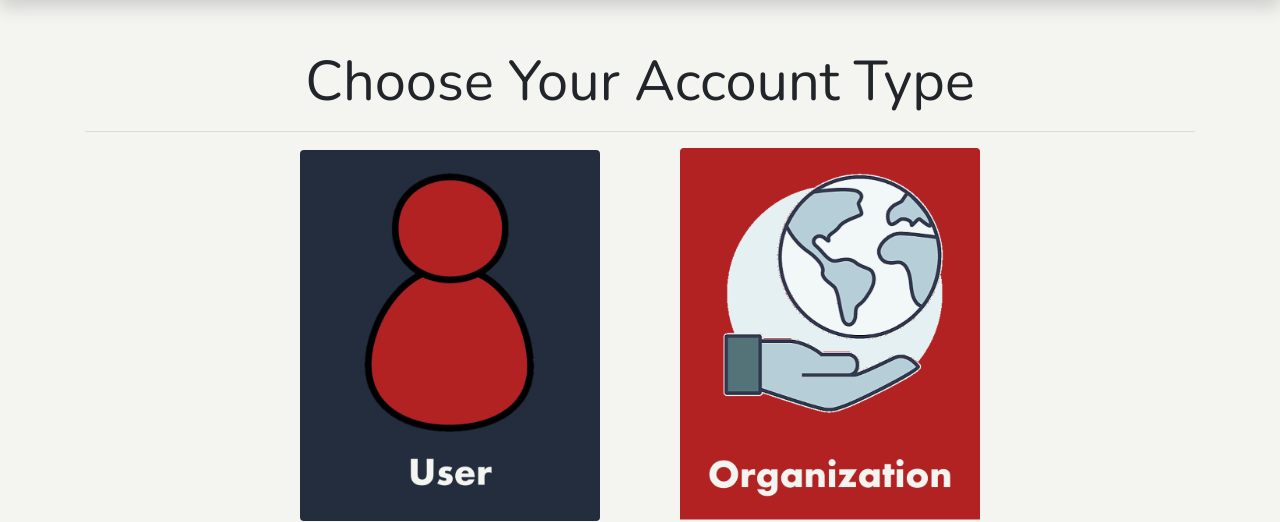
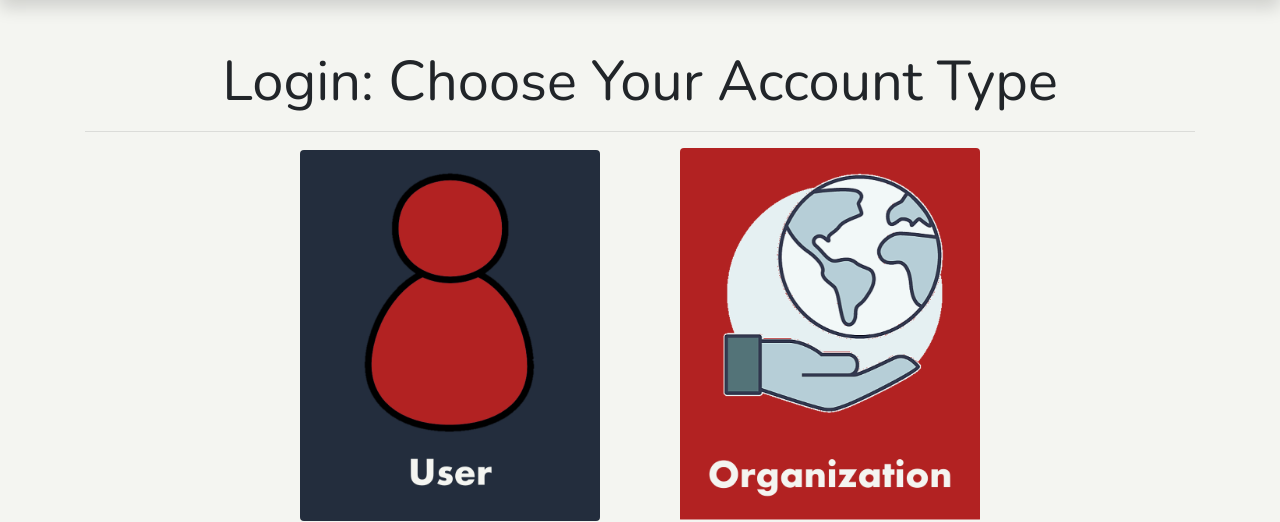
Before and after one commit to COE420Group4/Donation-Nation, a Flask app: page /login in a window 1280 px wide. Shown: the part 56-578 px from the top of the page. Run offline with Flask 2, Linux system fonts and the light colour scheme; some libraries are stand-ins or nearby versions.

Commit message:
Login/Registration

```diff
--- a/templates/login.html
+++ b/templates/login.html
@@ -97,7 +97,7 @@
 	{% else %}
 	<div class="row align-items-center">
 		<div class="col">
-			<p class="text-center display-4">Choose Your Account Type</p>
+			<p class="text-center display-4">Login: Choose Your Account Type</p>
 			<hr />
 		</div>
 	</div>
--- a/templates/register.html
+++ b/templates/register.html
@@ -340,7 +340,7 @@
 		{% else %}
 		<div class="row align-items-center">
 			<div class="col">
-				<p class="text-center display-4">Choose Your Account Type</p>
+				<p class="text-center display-4">Registration: Choose Your Account Type</p>
 				<hr />
 			</div>
 		</div>
```
